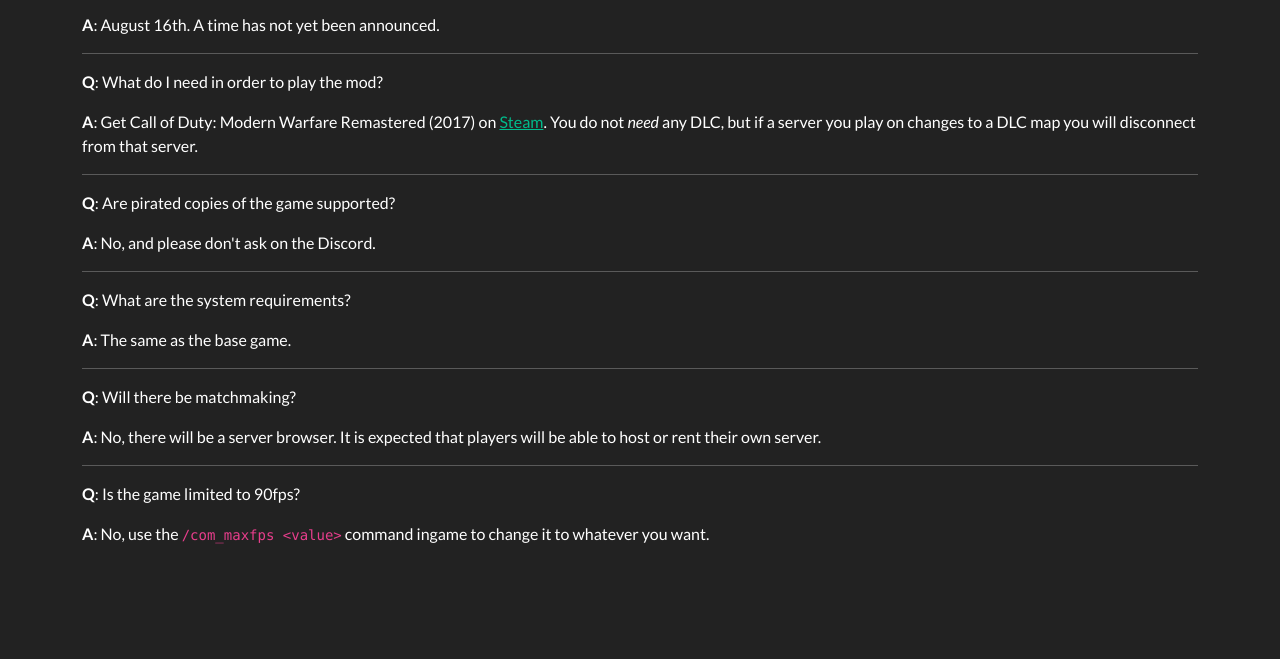
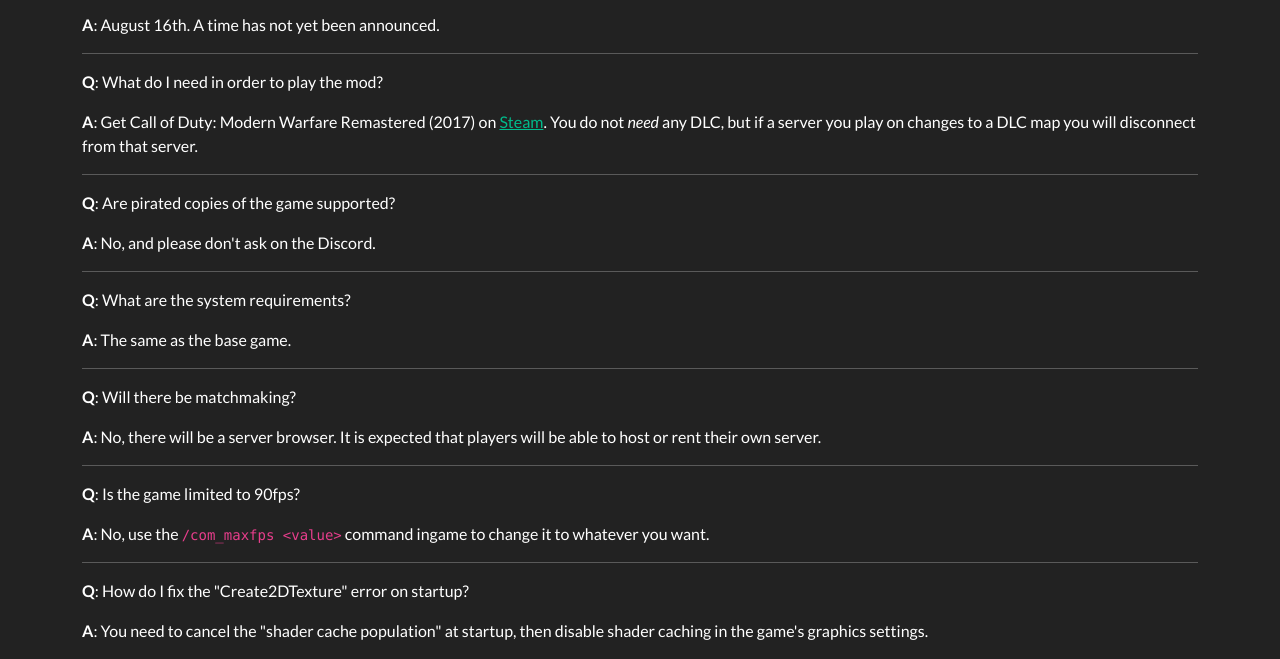
Before and after one commit to ayan4m1/h2mwiki, a Gatsby site: page /faq in a window 1280 px wide. Shown: the part 181-840 px from the top of the page. Before the commit the page ends 800 px from the top, so only its background shows below. Built offline with nearby package versions, Linux system fonts and the light colour scheme; Gatsby itself is replaced by a stand-in of ours.

Commit message:
add fix for RTX cards

```diff
--- a/docs/faq.md
+++ b/docs/faq.md
@@ -37,3 +37,9 @@ description: 'Frequently Asked Questions about the mod.'
 **Q**: Is the game limited to 90fps?
 
 **A**: No, use the `/com_maxfps <value>` command ingame to change it to whatever you want.
+
+---
+
+**Q**: How do I fix the "Create2DTexture" error on startup?
+
+**A**: You need to cancel the "shader cache population" at startup, then disable shader caching in the game's graphics settings.
```
